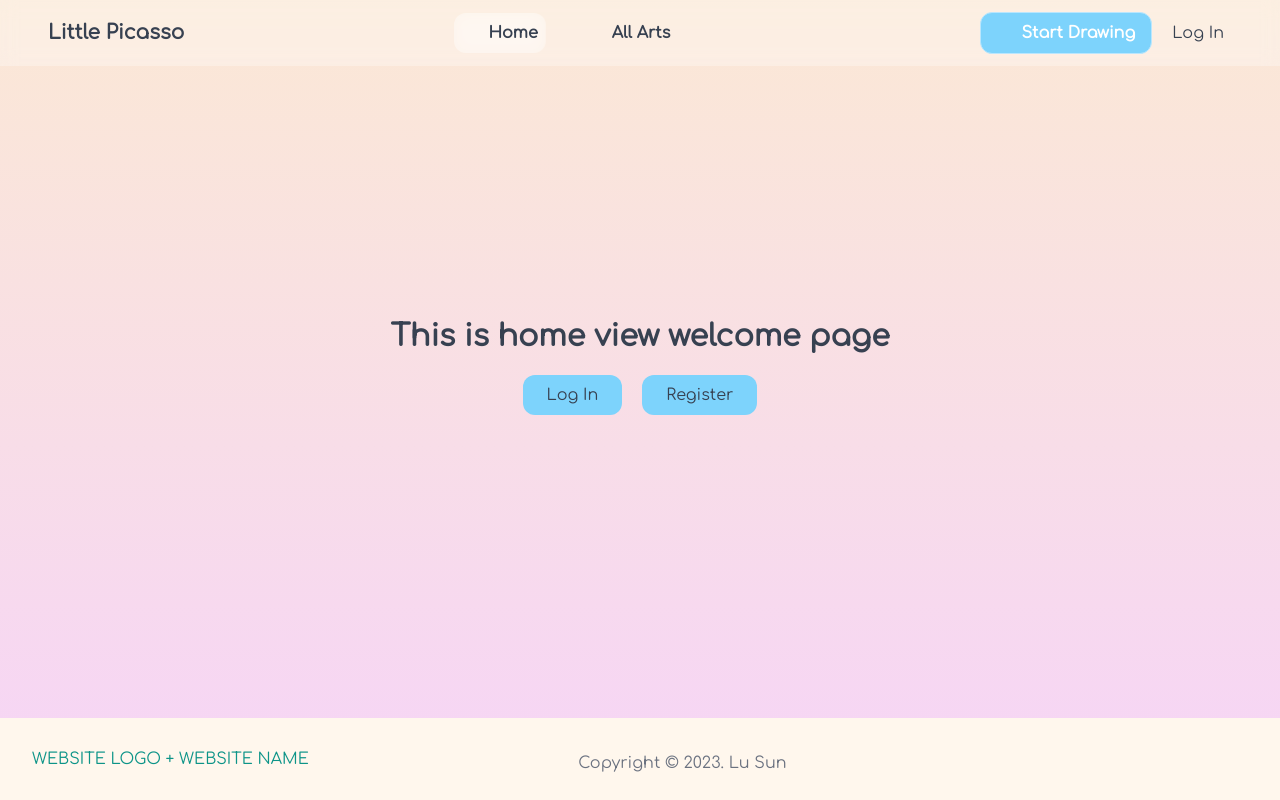
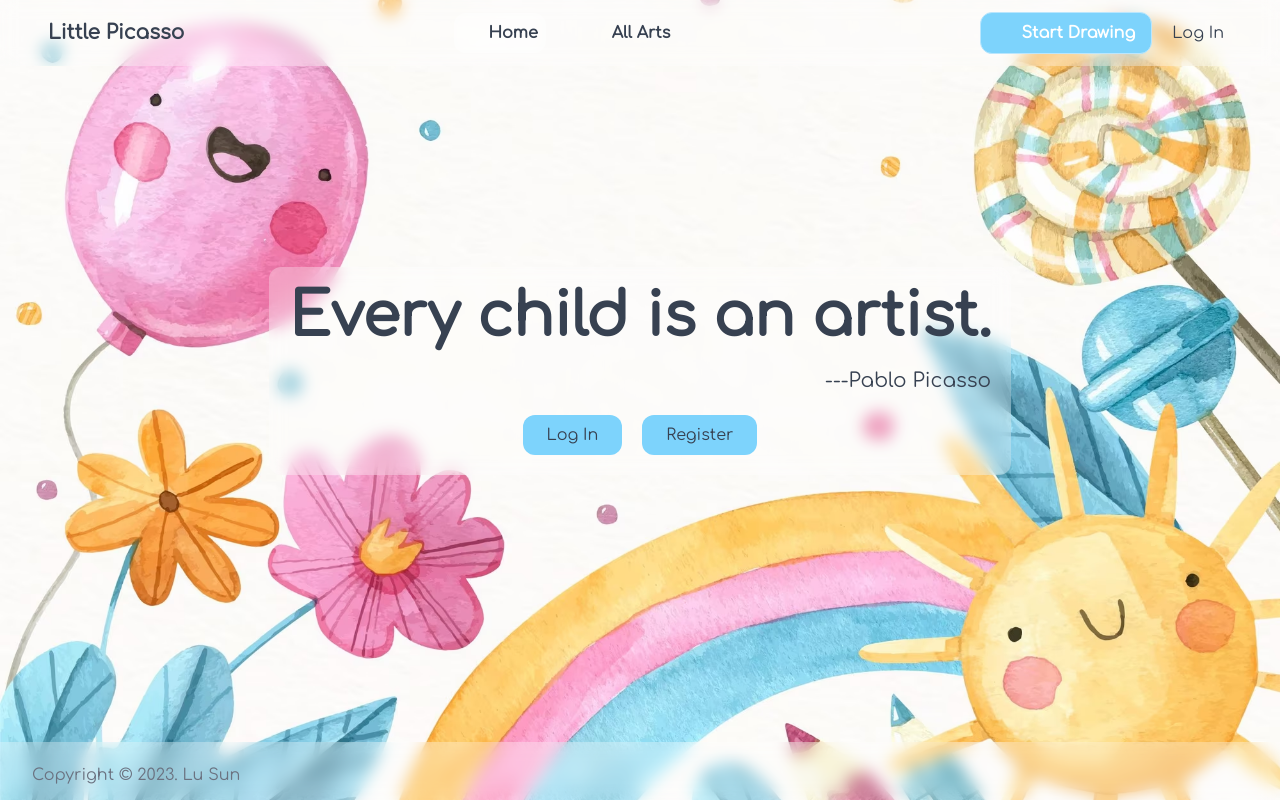
Before and after one commit to lulusde1210/Capstone-story-drawing-app, a React (Create React App) app: page / in a window 1280 px wide. Built offline with nearby package versions, Linux system fonts and the light colour scheme; some icons are missing; what fabric, tailwindcss-fluid-type would draw is missing.

Commit message:
update the homeview

```diff
--- a/src/App.css
+++ b/src/App.css
@@ -1,3 +1,9 @@
+
+.hero {
+
+}
+
+
 .icon {
   @apply text-4xl cursor-pointer transition duration-100;
   @apply hover:scale-110
--- a/src/components/CreateDrawing.js
+++ b/src/components/CreateDrawing.js
@@ -29,7 +29,7 @@ const CreateDrawing = () => {
 
     return (
         <>
-            <div className='flex flex-col justify-center items-center gap-10'>
+            <div className='flex flex-col justify-center items-center gap-10 pt-28'>
                 <div>
                     {drawing ? <h1>Edit Drawing</h1> : <h1>Create new Drawing</h1>}
                 </div>
--- a/src/components/Footer.js
+++ b/src/components/Footer.js
@@ -3,15 +3,15 @@ import { Link } from 'react-router-dom';
 
 const Footer = () => {
     return (
-        <footer className="w-screen mt-24 bg-orange-50 ">
-            <div className="flex justify-between items-center mx-auto px-4 py-6 sm:px-6 lg:px-8">
+        <footer className="w-screen bg-white bg-opacity-30 backdrop-blur ">
+            <div className="flex justify-between items-center mx-auto px-4 py-3 sm:px-6 lg:px-8">
                 <div className="flex justify-center text-teal-600">
-                    WEBSITE LOGO + WEBSITE NAME
+                    <p className="mx-auto mt-2 max-w-md text-center leading-relaxed text-gray-500">
+                        Copyright © 2023. Lu Sun
+                    </p>
                 </div>
 
-                <p className="mx-auto mt-2 max-w-md text-center leading-relaxed text-gray-500">
-                    Copyright © 2023. Lu Sun
-                </p>
+
 
                 <ul className=" flex justify-center gap-6 md:gap-8">
                     <li>
--- a/src/components/HomeView.js
+++ b/src/components/HomeView.js
@@ -4,9 +4,13 @@ import { useSelector } from "react-redux"
 const HomeView = () => {
     const { userInfo } = useSelector(state => state.auth)
     return (
-        <div className="flex flex-col justify-center items-center gap-5">
-            <h1>This is home view welcome page</h1>
-            {!userInfo && <div className="flex gap-5">
+        <div className="">
+            <img src={'/header2.png'} className="h-full w-full object-cover absolute top-0 left-0 -z-50 " alt='background' />
+            <div className="flex flex-col justify-center items-center gap-5 p-5 rounded-xl border-none bg-white bg-opacity-30 backdrop-blur ">
+                <h1 className="text-6xl">Every child is an artist.</h1>
+                <h2 className="text-xl self-end">---Pablo Picasso</h2>
+                {!userInfo &&
+                    <div className="flex gap-5">
                         <Link to='/login'>
                             <button className="btn-secondary">Log In</button>
                         </Link>
@@ -15,6 +19,8 @@ const HomeView = () => {
                         </Link>
                     </div>}
             </div>
+        </div >
+
     )
 };
 
--- a/src/index.css
+++ b/src/index.css
@@ -7,7 +7,7 @@
 }
 
 body {
-  @apply h-full text-gray-700;
+  @apply text-gray-700;
   font-family: 'Comfortaa', cursive;
   background: hsla(298, 68%, 90%, 1);
   background: linear-gradient(90deg, hsla(298, 68%, 90%, 1) 0%, hsla(30, 82%, 91%, 1) 100%);
@@ -17,6 +17,5 @@ body {
 }
 
 main {
-  @apply w-full pt-28 flex flex-col justify-center items-center;
-
+  @apply w-full flex flex-col justify-center items-center;
 }
```
Also changed, not shown: public/header.png (added), public/header2.png (added). Lines whose indentation alone changed are shown as unchanged.
